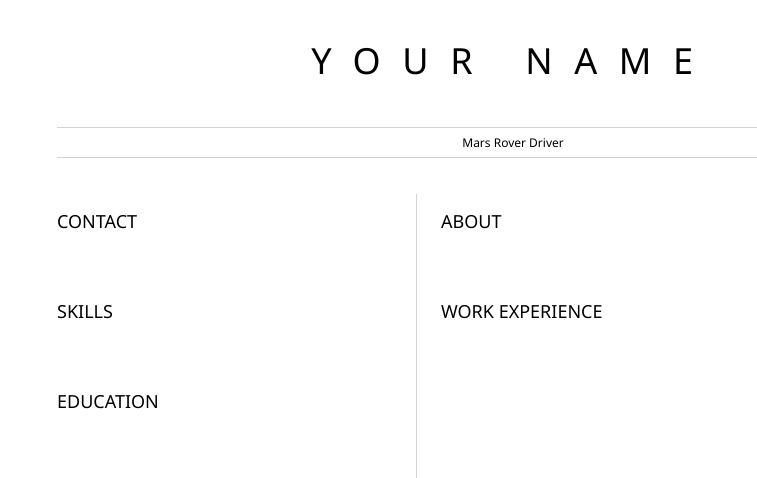
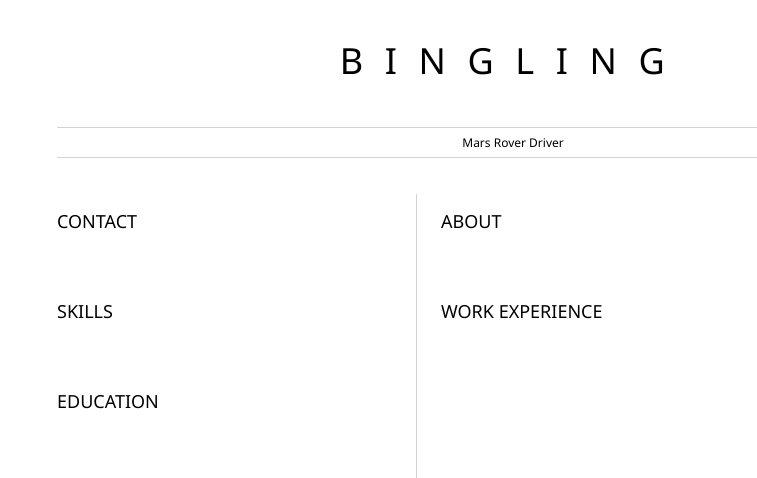
Before and after one commit to shipssale/resume, a plain HTML site: page index.html in a window 1280 px wide. Shown: the top 478 px of the page, without its empty margins (127-884 px from the left). Drawn offline with Linux system fonts and the light colour scheme.

Commit message:
new commit

```diff
--- a/index.html
+++ b/index.html
@@ -8,7 +8,7 @@
 	<body>
 		<header id="header">
 			<!-- resume header with your name and title -->
-			<h1>YOUR NAME</h1>
+			<h1>BINGLING</h1>
 			<hr>
 			Mars Rover Driver
 			<hr>
```
